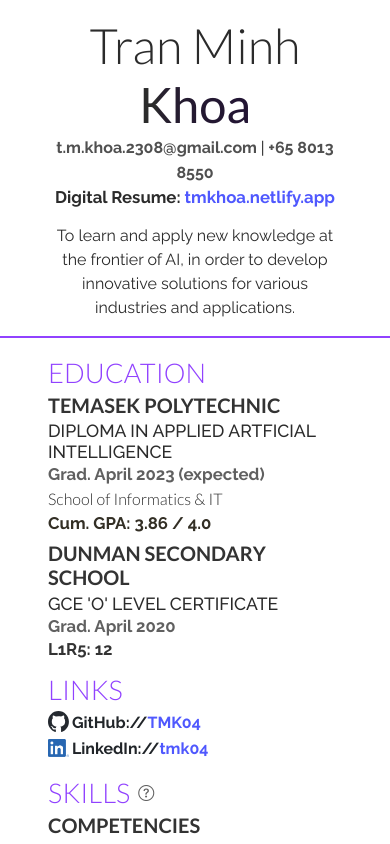
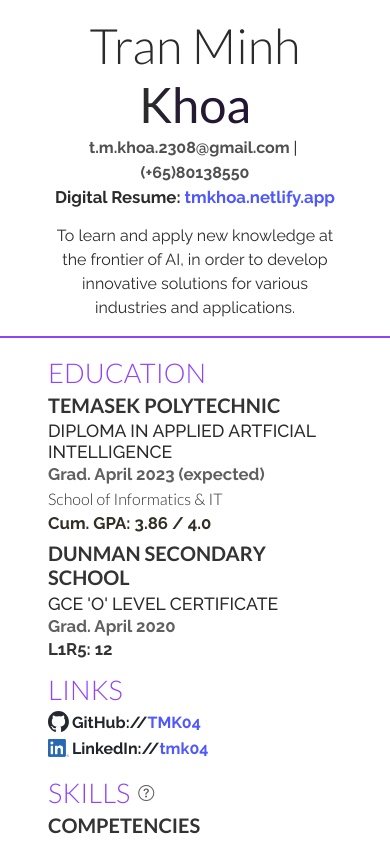
Before and after one commit to TMK04/resume, a React (Create React App) app: page / in a window 390 px wide. Shown: the top 844 px of the page. Built offline with nearby package versions, Linux system fonts and the light colour scheme.

Commit message:
standardize own telephone

```diff
--- a/src/App.tsx
+++ b/src/App.tsx
@@ -34,8 +34,8 @@ function App() {
             t.m.khoa.2308@gmail.com
           </Link>
           <SeparatorInline className="fw-bold">|</SeparatorInline>
-          <Link className="fw-bold raleway text-secondary" href="tel:+6580138550">
-            +65 8013 8550
+          <Link className="fw-bold raleway text-secondary" href="tel:(+65)80138550">
+            (+65)80138550
           </Link>
           <div>
             <H5>
```
